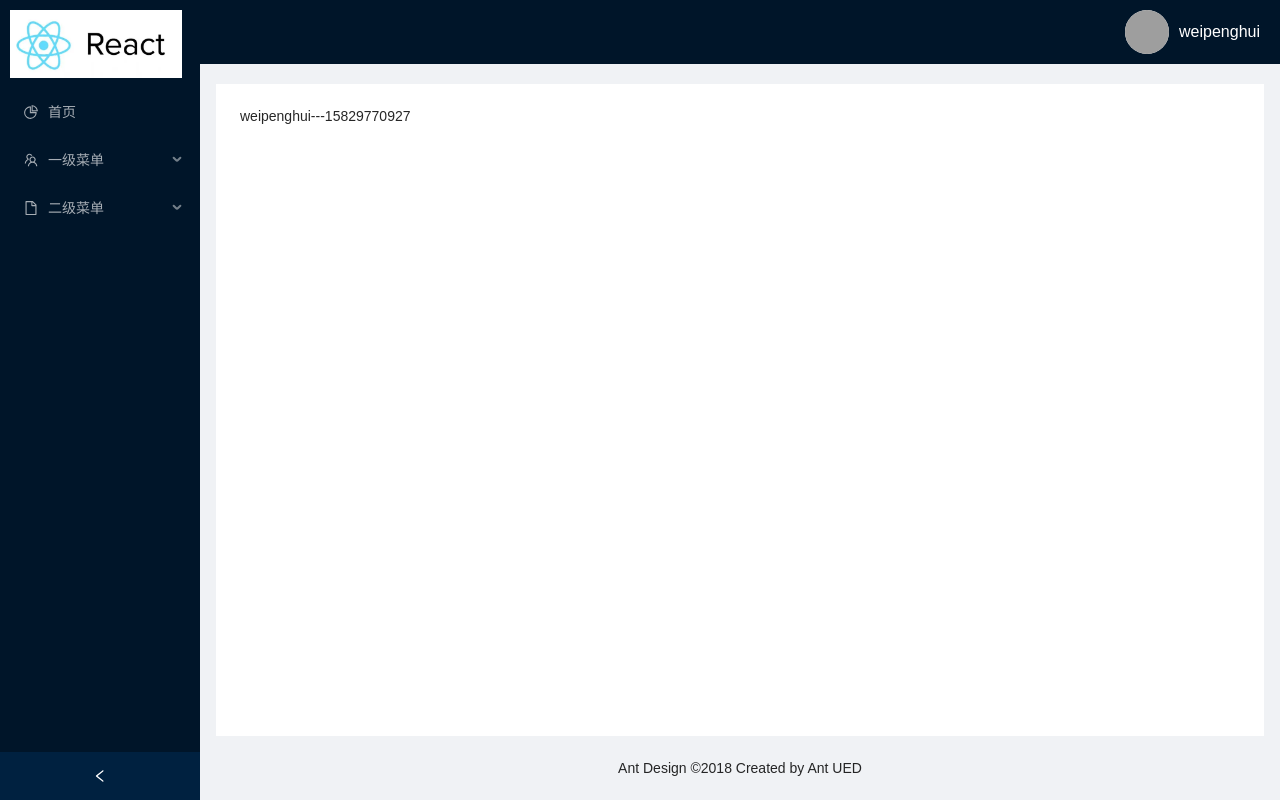
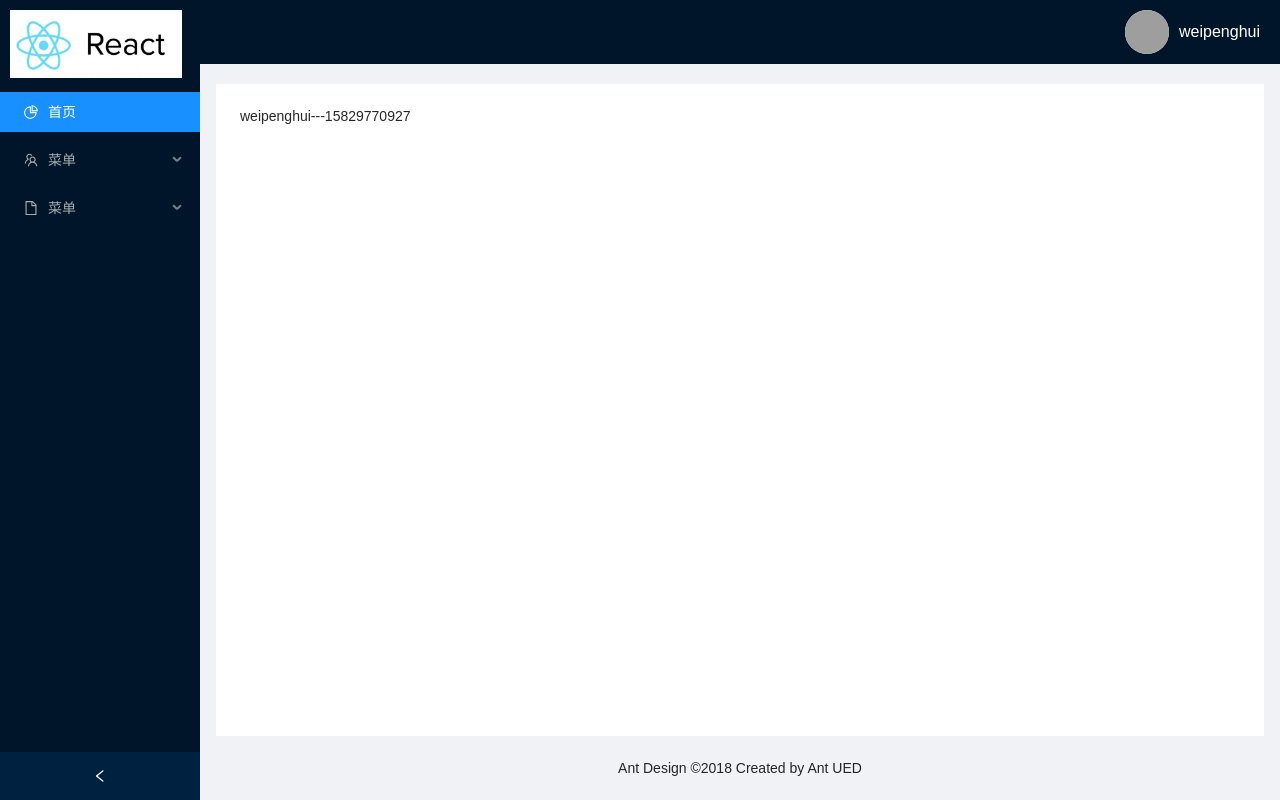
Before and after one commit to qingchenWei/react-experience, a React (Create React App) app: page /home in a window 1280 px wide. Built offline with nearby package versions, Linux system fonts and the light colour scheme; grey boxes are pictures that could not be loaded.

Commit message:
侧边栏刷新状态丢失

```diff
--- a/src/layout/components/AppSided.jsx
+++ b/src/layout/components/AppSided.jsx
@@ -1,15 +1,35 @@
 import React, { useState } from "react";
 import { Layout, Menu } from "antd";
 import routers from "../../routers";
-import { useNavigate } from "react-router-dom";
+import { useNavigate, useLocation } from "react-router-dom";
 const { Sider } = Layout;
 
 export default function AppSided() {
+  const rootSubmenuKeys = [];
+  const navigate = useNavigate();
+  const location = useLocation();
   const [collapsed, setCollapsed] = useState(false);
-  const usenavigate = useNavigate();
+  routers.forEach((item) => {
+    rootSubmenuKeys.push(item.key);
+  });
+  //侧边栏添加默认打开项,初次进入侧边栏选中项为路由第一位
+  const [openKeys, setOpenKeys] = useState([
+    sessionStorage.getItem("keyPath") || rootSubmenuKeys[0],
+  ]);
+
   const menuClick = ({ keyPath }) => {
-    console.log(keyPath);
-    usenavigate(keyPath[0]);
+    console.log(keyPath, "keyPath");
+    navigate(keyPath[0]);
+    //sessionStorage存keyPath,防止页面刷新侧边栏选中项不展开
+    sessionStorage.setItem("keyPath", keyPath[keyPath.length - 1]);
+  };
+  const onOpenChange = (keys) => {
+    const latestOpenKey = keys.find((key) => openKeys.indexOf(key) === -1);
+    if (rootSubmenuKeys.indexOf(latestOpenKey) === -1) {
+      setOpenKeys(keys);
+    } else {
+      setOpenKeys(latestOpenKey ? [latestOpenKey] : []);
+    }
   };
 
   return (
@@ -21,8 +41,10 @@ export default function AppSided() {
       <div className="logo"></div>
       <Menu
         theme="dark"
-        defaultSelectedKeys={["1"]}
+        defaultSelectedKeys={[location.pathname]}
         mode="inline"
+        openKeys={openKeys}
+        onOpenChange={onOpenChange}
         onClick={menuClick}
         items={routers}
       ></Menu>
--- a/src/pages/Login/index.jsx
+++ b/src/pages/Login/index.jsx
@@ -74,7 +74,7 @@ function Index() {
         })
       );
 
-      navigate("/home/index");
+      navigate("/home");
       console.log(store.getState());
     } else if (username === "" || password === "") {
       message.warning("请完善用户名和密码信息!");
--- a/src/routers/index.js
+++ b/src/routers/index.js
@@ -7,6 +7,7 @@ import { lazy } from "react";
 const Home = lazy(() =>
   import(/* webpackChunkName: "LoadingDetail" */ "../pages/Home")
 );
+//路由本项目采取全局一级路由
 const routes = [
   {
     key: "/home",
@@ -19,47 +20,39 @@ const routes = [
   {
     key: "/one",
     exact: "true",
-    label: "一级菜单",
+    label: "菜单",
     auth: [1],
     icon: <TeamOutlined />,
     children: [
       {
-        key: "/one/two",
+        key: "/onetwo",
         exact: "true",
-        label: "二极菜单",
+        label: "菜单",
         auth: [1],
-        children: [
-          {
-            key: "/one/two/three",
-            exact: "true",
-            label: "三级菜单",
-            component: <div>三级菜单</div>,
-            auth: [1],
-          },
-        ],
+        component: <div>二级菜单</div>,
       },
     ],
   },
   {
     key: "/caidan",
     exact: "true",
-    label: "二级菜单",
-    component: <div>二级菜单</div>,
+    label: "菜单",
+    component: <div>菜单</div>,
     auth: [1],
     icon: <FileOutlined />,
     children: [
       {
-        key: "/caidan/one",
+        key: "/caidanone",
         exact: "true",
-        label: "二级菜单",
+        label: "菜单",
         auth: [1],
-        component: <div>二级菜单</div>,
+        component: <div>菜单</div>,
       },
       {
-        key: "/caidan/two",
+        key: "/caidantwo",
         exact: "true",
-        label: "二级菜单",
-        component: <div>二级菜单</div>,
+        label: "菜单",
+        component: <div>菜单</div>,
         auth: [1],
       },
     ],
```
